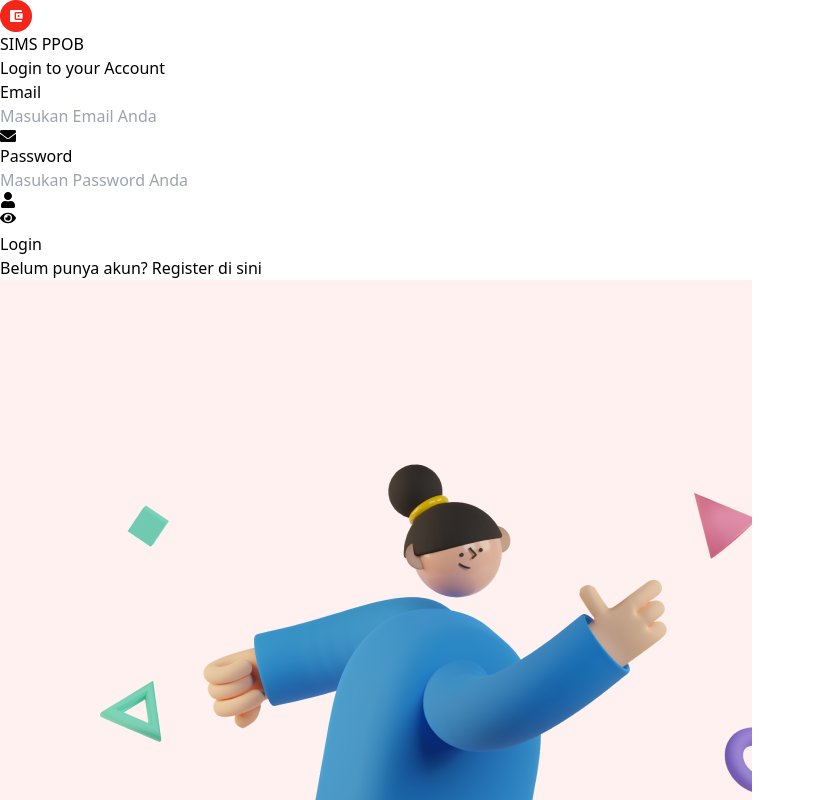
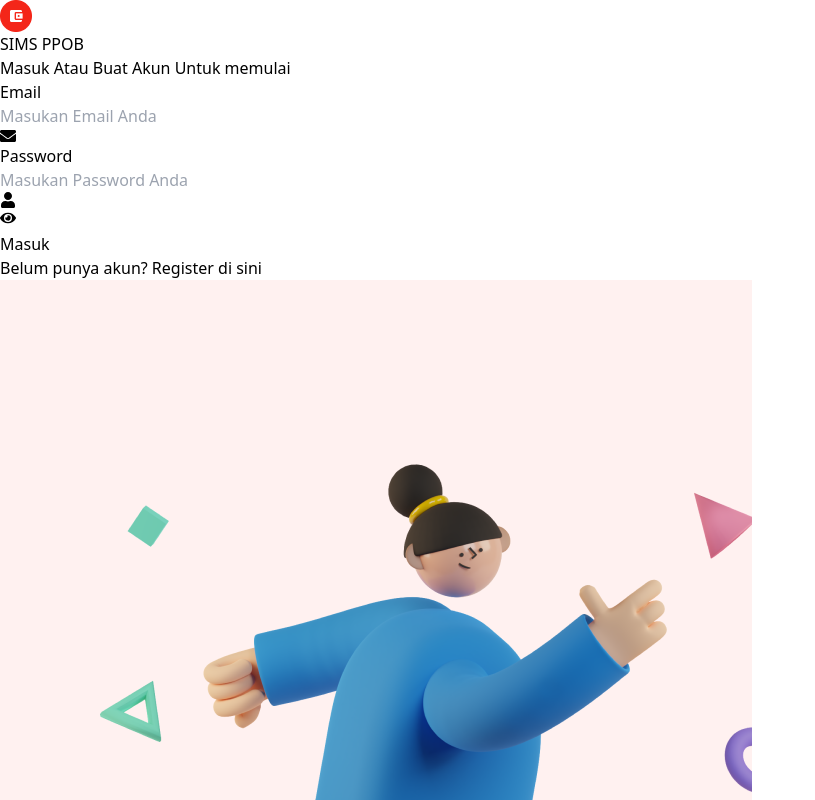
Before and after one commit to RohmatWorkstar/SIMS-PPOB-Rohmat-Supriyadi, a React (Vite) app: page / in a window 1280 px wide. Shown: the top 800 px of the page, without its empty margins (0-815 px from the left). Built offline with nearby package versions, Linux system fonts and the light colour scheme.

Commit message:
fix deploy

```diff
--- a/src/pages/Login.jsx
+++ b/src/pages/Login.jsx
@@ -68,7 +68,7 @@
                     <h1 className="text-2xl font-bold mb-6 text-gray-800 text-center flex justify-center gap-2">
                         <img src={"/assets/Logo.png"} alt="Logo" className="h-8" /> SIMS PPOB
                     </h1>
-                    <h1 className="text-2xl font-bold mb-6 text-gray-800 text-center">Login to your Account</h1>
+                    <h1 className="text-2xl font-bold mb-6 text-gray-800 text-center">Masuk Atau Buat Akun Untuk memulai</h1>
                     <form onSubmit={handleLogin} className="space-y-4">
                         <div>
                             <label htmlFor="email" className="block text-gray-700 text-sm font-medium mb-2">
@@ -107,7 +107,7 @@
                         </div>
                         {errors.general && <p className="text-red-500 text-sm mt-2">{errors.general}</p>}
                         <button type="submit" className="w-full bg-red-500 text-white py-2 rounded-lg hover:bg-red-600 transition">
-                            Login
+                            Masuk
                         </button>
                     </form>
 
```
